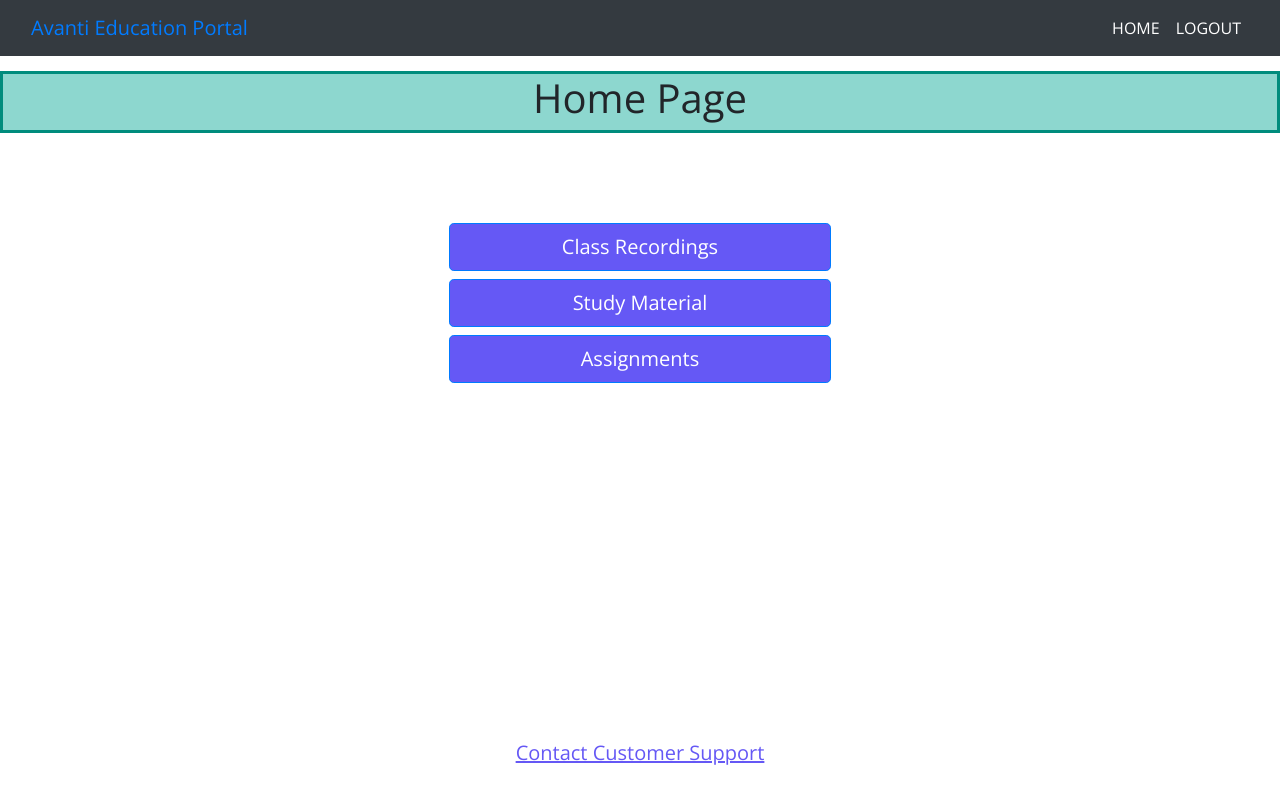
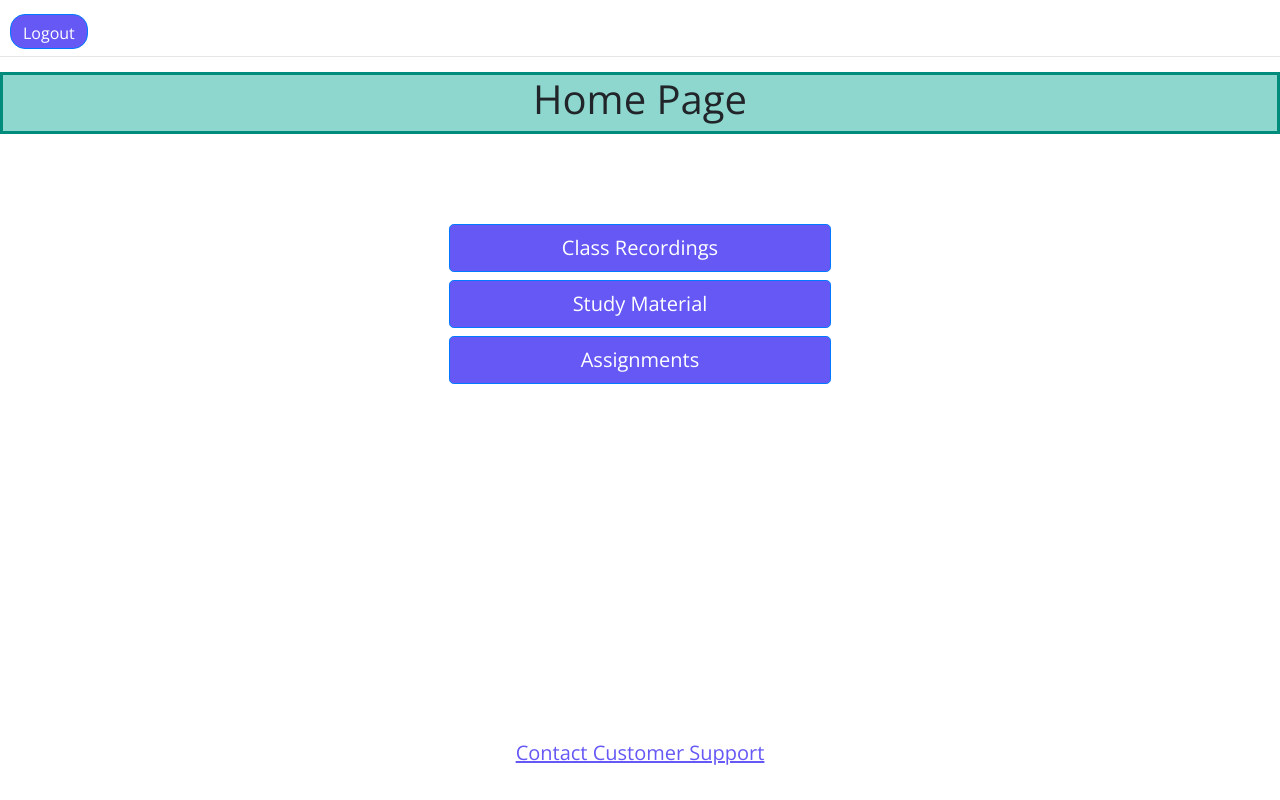
Before and after one commit to Preeti-Vashisht/Avanti-EduPortal, a React (Create React App) app: page / in a window 1280 px wide. Both pictures are taken after typing "Sample" into the empty fields and a click on the button "Log In!". Built offline with nearby package versions, Linux system fonts and the light colour scheme.

Commit message:
New commit

```diff
--- a/src/Components/Layout/index.js
+++ b/src/Components/Layout/index.js
@@ -7,11 +7,7 @@ import "./style.css";
 function Layout(props) {
   return (
     <>
-      <div>
-        <Header />
-
-        {props.children}
-      </div>
+      <div>{props.children}</div>
     </>
   );
 }
--- a/src/containers/Assignment/index.js
+++ b/src/containers/Assignment/index.js
@@ -34,10 +34,6 @@ function Assignment(props) {
     setFiles((prevFiles) => [...prevFiles, fileObj]);
     console.log(files);
   };
-  // const removeFile = (name) => {
-  //   let newFiles = files.filter((file) => file.name !== name);
-  //   setFiles(newFiles);
-  // };
 
   return (
     <div>
@@ -58,31 +54,8 @@ function Assignment(props) {
         </Button>
         <hr style={{ marginTop: "4px", marginBottom: "0px" }} />
         <>
-          <Modal
-            show={show}
-            // fullscreen={fullscreen}
-            onHide={handleClose}
-            // dialogClassName="modal-90h"
-            aria-labelledby="contained-modal-title-vcenter"
-            centered
-          >
-            <Modal.Header closeButton>
-              <Modal.Title id="example-custom-modal-styling-title">
-                Custom Modal Styling
-              </Modal.Title>
-            </Modal.Header>
-            <Modal.Body>
-              {/* <img src={imgPreview} w-100 alt="imgPreview" /> */}
-              <h1>{imgPreview}</h1>
-            </Modal.Body>
-            <Modal.Footer>
-              <Button variant="secondary" onClick={handleClose}>
-                Cancel
-              </Button>
-            </Modal.Footer>
-          </Modal>
           <Container className="text-center">
-            <Row style={{ opacity: 0.3 }}>
+            <Row style={{ opacity: 0.6 }}>
               <Col md={{ span: 4, offset: 4 }}>
                 <h3
                   style={{
@@ -162,7 +135,9 @@ function Assignment(props) {
                       }}
                       onClick={handleShow(file.url)}
                       block
-                    ></Button>
+                    >
+                      {file.name}
+                    </Button>
                   ))}
               </Col>
             </Row>
--- a/src/containers/CheckGrades/index.js
+++ b/src/containers/CheckGrades/index.js
@@ -94,7 +94,7 @@ function CheckGrades(props) {
               </Button>
             </Col>
           </Row>
-          <Row>
+          <Row style={{ backgroundColor: "#FFE8A4", borderRadius: "10px" }}>
             <Col style={{ margin: "10px", borderRadius: "15px" }}>
               <p>Marks*:</p>
             </Col>
@@ -120,7 +120,7 @@ function CheckGrades(props) {
               <p>5</p>
             </Col>
           </Row>
-          <Row>
+          <Row style={{ backgroundColor: "#FFE8A4" }}>
             <Col md={3} style={{ borderRadius: "15px" }}>
               <p>Comments:</p>
             </Col>
@@ -154,7 +154,7 @@ function CheckGrades(props) {
           >
             Question 2
           </Button>
-          <Row>
+          <Row style={{ backgroundColor: "#FFE8A4", borderRadius: "10px" }}>
             <Col style={{ margin: "10px", borderRadius: "15px" }}>
               <p>Marks*:</p>
             </Col>
--- a/src/containers/Home/index.js
+++ b/src/containers/Home/index.js
@@ -1,17 +1,40 @@
 import React from "react";
 import { Container, Row, Col, Button } from "react-bootstrap";
 import { NavLink, useHistory } from "react-router-dom";
+import { useSelector, useDispatch } from "react-redux";
 import Footer from "../../Components/Footer";
 import Layout from "./../../Components/Layout";
+import { logout } from "./../../actions";
 import "./style.css";
 function Home(props) {
   const history = useHistory();
+  const dispatch = useDispatch();
   function handleClick(path) {
     history.push(path);
   }
+
+  const userlogout = (e) => {
+    e.preventDefault();
+    dispatch(logout());
+  };
   return (
     <>
       <Layout>
+        <Button
+          variant="primary"
+          size="md"
+          onClick={userlogout}
+          style={{
+            borderRadius: "15px",
+            backgroundColor: "#6558F5",
+            margin: "14px 10px  3px",
+            height: "35px",
+            borderColor: "none",
+          }}
+        >
+          Logout
+        </Button>
+        <hr style={{ marginTop: "4px", marginBottom: "0px" }} />
         <Container className=" text-center" fluid>
           <Row className="head">
             <Col>
```
